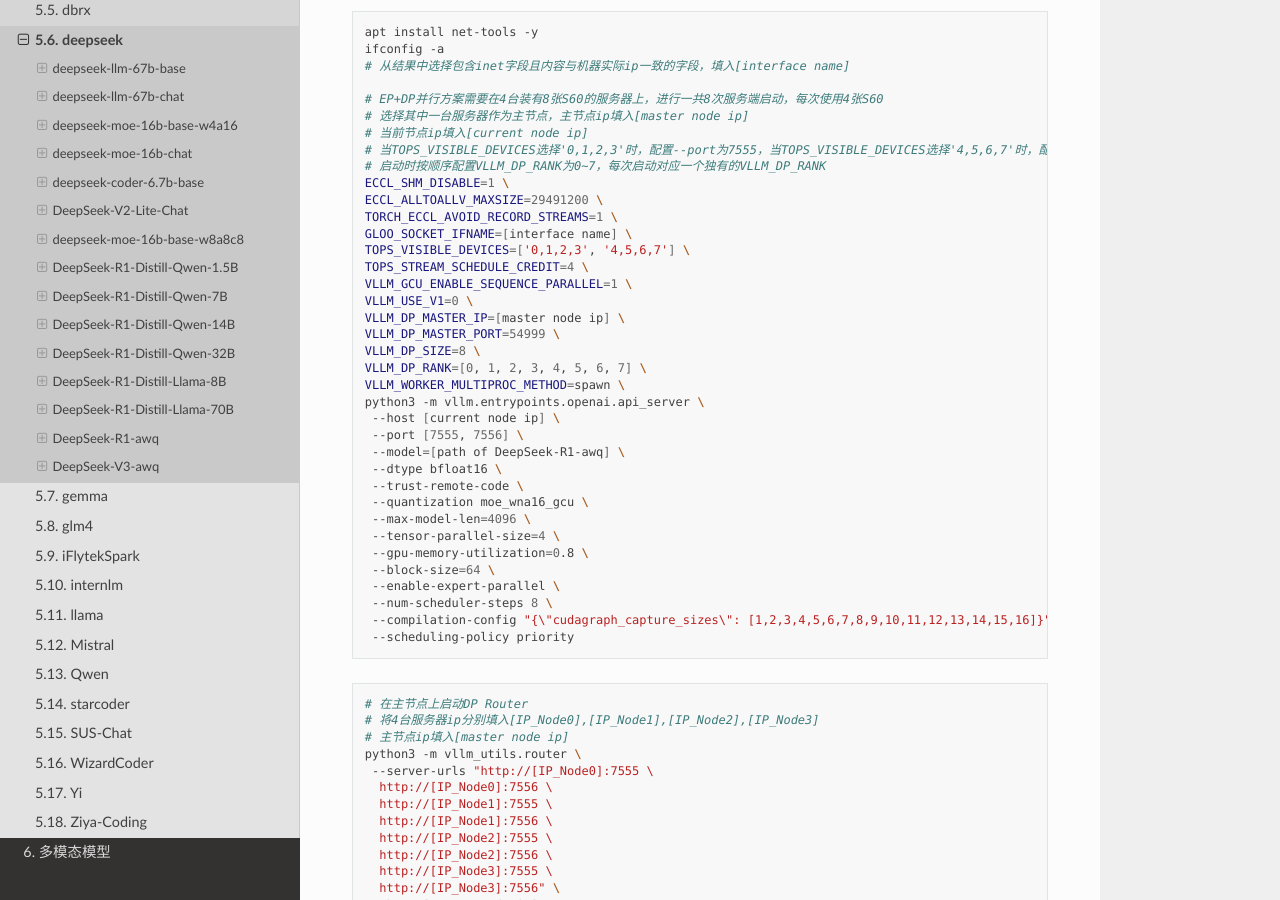
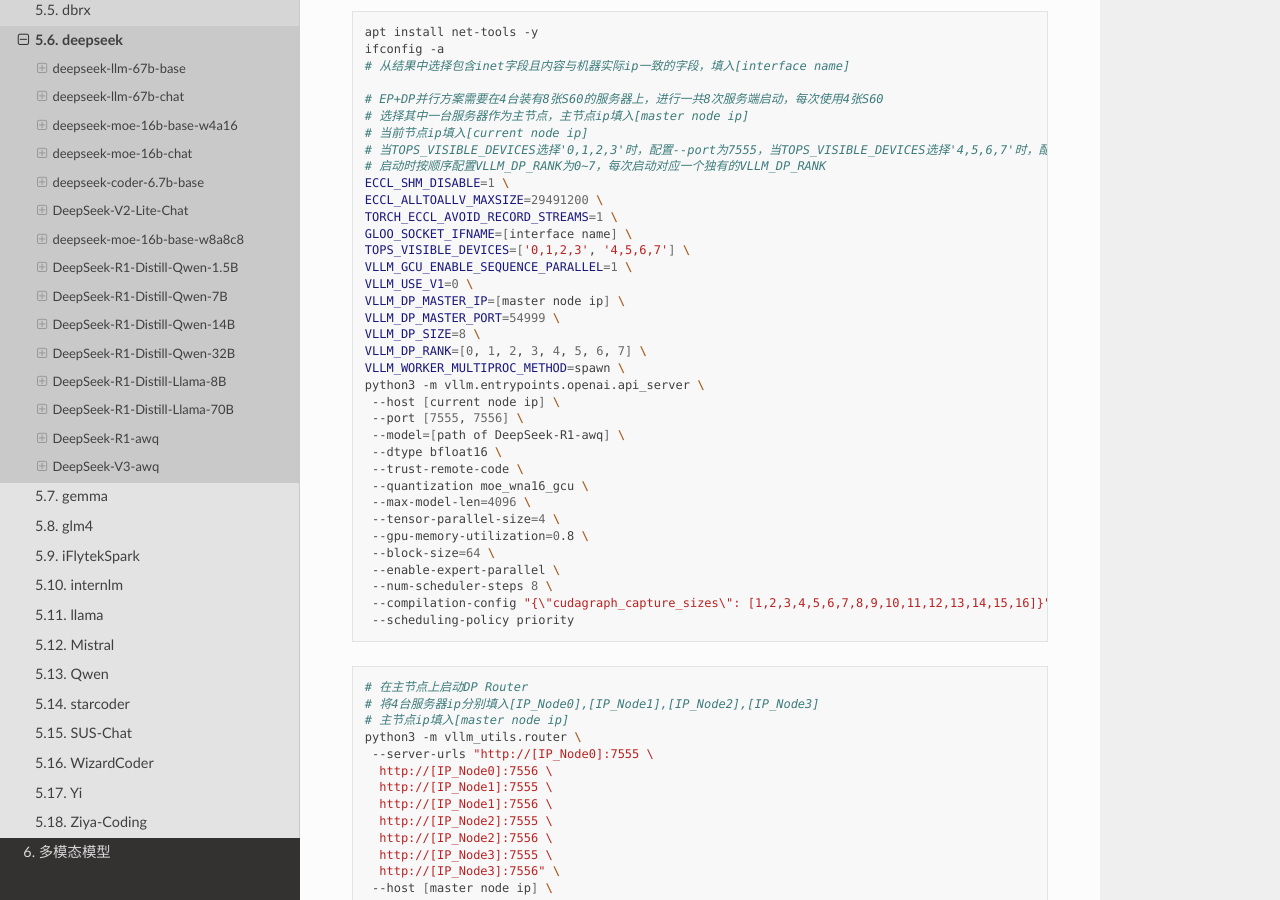
Before and after one commit to EnflameTechnology/vllm-gcu, a Sphinx documentation site: the page built from docs_gcu/content/source/LLMs/deepseek.md, in a window 1280 px wide and 900 px high, scrolled down 16082 px. Built offline with Sphinx 7.4.7 and the Read the Docs theme 3.1.0, drawn with Linux system fonts in a browser that asks for light colours; pages that are not in the unit, such as notebooks, are missing from menus; some of the changed text lies outside the part shown.

Commit message:
[Docs](TR-56955) vllm: update deepseek-v3 docs
Root Cause:
        delete TOPS_STREAM_SCHEDULE_CREDIT
Solution:
        delete TOPS_STREAM_SCHEDULE_CREDIT
Test:
        none
Impact area:
        vllm
Fix status:
        done

Signed-off-by: steven.zhang <steven.zhang@enflame-tech.com>
Change-Id: I1fc55bf6d020623f7143b7ee2a8e49896aceb9fa

```diff
--- a/docs_gcu/content/source/LLMs/deepseek.md
+++ b/docs_gcu/content/source/LLMs/deepseek.md
@@ -769,7 +769,6 @@
 TORCH_ECCL_AVOID_RECORD_STREAMS=1 \
 GLOO_SOCKET_IFNAME=[interface name] \
 TOPS_VISIBLE_DEVICES=['0,1,2,3', '4,5,6,7'] \
-TOPS_STREAM_SCHEDULE_CREDIT=4 \
 VLLM_GCU_ENABLE_SEQUENCE_PARALLEL=1 \
 VLLM_USE_V1=0 \
 VLLM_DP_MASTER_IP=[master node ip] \
@@ -920,7 +919,6 @@
 TORCH_ECCL_AVOID_RECORD_STREAMS=1 \
 GLOO_SOCKET_IFNAME=[interface name] \
 TOPS_VISIBLE_DEVICES=['0,1,2,3', '4,5,6,7'] \
-TOPS_STREAM_SCHEDULE_CREDIT=4 \
 VLLM_GCU_ENABLE_SEQUENCE_PARALLEL=1 \
 VLLM_USE_V1=0 \
 VLLM_DP_MASTER_IP=[master node ip] \
```
